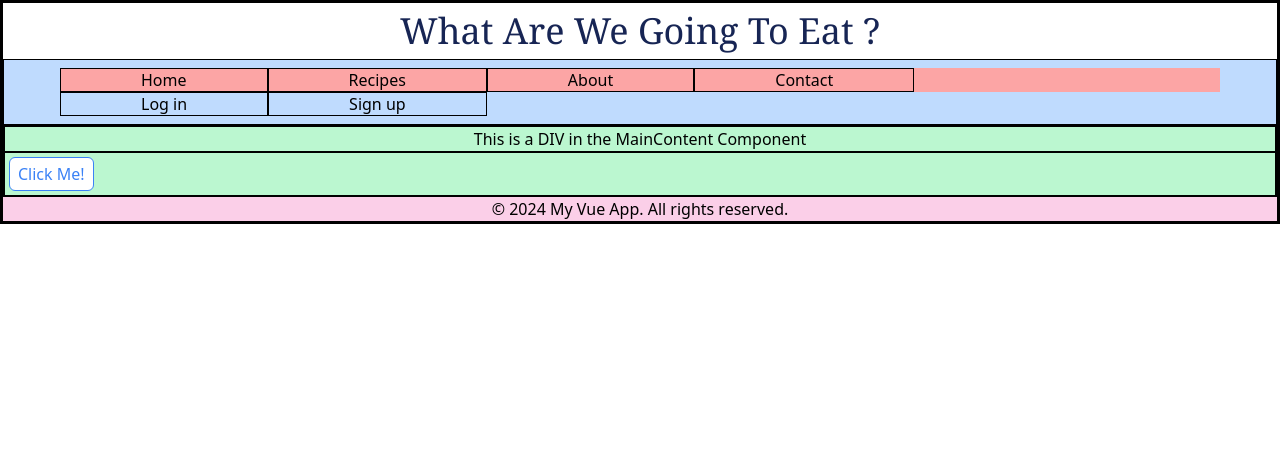
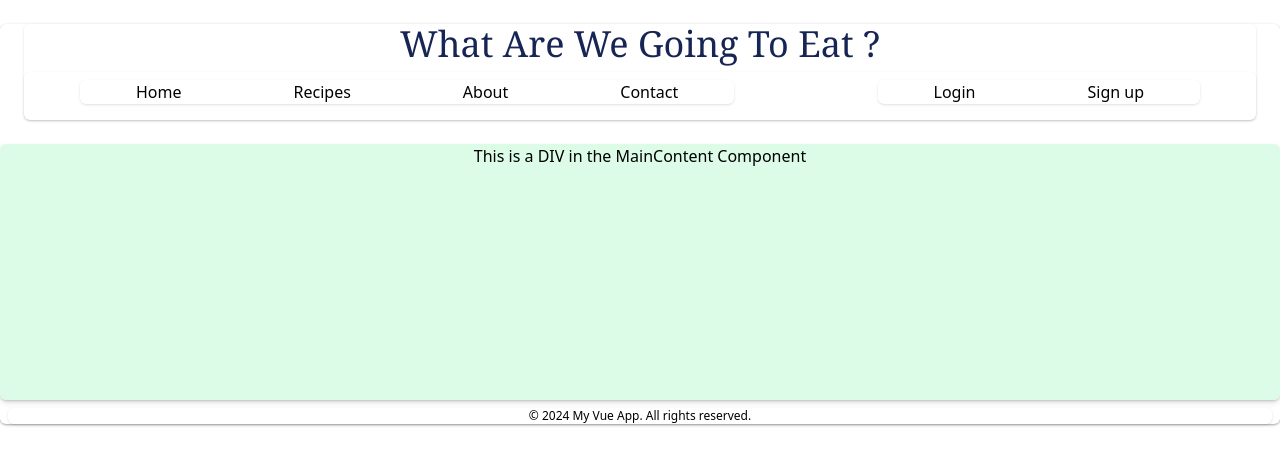
Before and after one commit to DobrinIvanov/wawgte-frontend, a Vue app: page /home in a window 1280 px wide. Shown: the top 464 px of the page. Built offline with nearby package versions, Linux system fonts and the light colour scheme.

Commit message:
learning on one page

```diff
--- a/src/components/Footer.vue
+++ b/src/components/Footer.vue
@@ -1,13 +1,16 @@
 <!-- Footer.vue -->
 
 <template>
-    <footer class='text-center bg-pink-200'>
+    <div class='text-center text-xs m-2'>
      &copy; 2024 My Vue App. All rights reserved.
-    </footer>
+    </div>
   </template>
 
   <script>
   export default {
+      data() {
+      return {};
+    },
   };
   </script>
 
--- a/src/components/Header.vue
+++ b/src/components/Header.vue
@@ -1,11 +1,22 @@
 <!-- Header.vue -->
 
 <template>
+  <div class="m-6">
     <h1 class='text-center'>What Are We Going To Eat ?</h1>
+    <Menu />
+  </div>
 </template>
 
 <script>
+import Menu from './Menu.vue'
+
 export default {
+  components:{
+    Menu,
+  },
+  data() {
+
+  },
 };
 </script>
 
--- a/src/components/Main.vue
+++ b/src/components/Main.vue
@@ -1,9 +1,8 @@
 <!-- Main.vue -->
 
 <template>
-  <div class='mx-auto container'>
+  <div class='mx-auto container m-6'>
     <Header />
-    <Menu />
     <MainContent />
     <Footer />
   </div>
--- a/src/components/MainContent.vue
+++ b/src/components/MainContent.vue
@@ -1,18 +1,19 @@
 <!-- MainContent.vue -->
 
 <template>
-      <div class='bg-green-200'>
-        <div class='text-center'>
+      <div>
+        <div class='text-center h-64 bg-green-100 shadow-md'>
           This is a DIV in the MainContent Component
-        </div>
-        <div class='container'>
-          <button>Click Me!</button>
         </div>
       </div>
 </template>
 
 <script>
- export default {};
+ export default {
+  data() {
+    return {};
+  },
+ };
 </script>
 
 <style>
--- a/src/components/Menu.vue
+++ b/src/components/Menu.vue
@@ -1,16 +1,26 @@
 <!-- Menu.vue -->
 
 <template>
-    <div class="bg-blue-200 px-14 py-2 container mx-auto">
-      <nav class="bg-red-300">
-        <a class="px-20 border-black border" v-for="(item, index) in menuItems" :key="index" :href="item.link">{{ item.text }}</a>
-      </nav>
-      <nav>
-        <a class="px-20 border-black border">Log in</a>
-        <a class="px-20 border-black border">Sign up</a>
-      </nav>
+    <div class="px-14 py-2 container mx-auto flex-row h-12">
+      <div class='inline-block'>
+        <ul class='container mx-auto'>
+          <li v-for="(item, index) in menuItems" :key="index" class="inline-block px-8 menu-btn ">
+            <a :href="item.link">{{ item.text }}</a>
+          </li>
+        </ul>
+      </div>
+      <div class='inline-block float-right'>
+        <ul>
+        <li class='inline-block menu-btn'>
+          <a> Login</a>
+        </li>
+        <li class='inline-block menu-btn'>
+          <a> Sign up</a>
+        </li>
+        </ul>
+      </div>
     </div>
-  </template>
+</template>
 
   <script>
   export default {
--- /dev/null
+++ b/src/components/MenuButton.vue
@@ -0,0 +1,17 @@
+<!-- Footer.vue -->
+
+<template>
+    <button></button>
+</template>
+
+<script>
+export default {
+    data() {
+    return {};
+  },
+};
+</script>
+
+<style scoped>
+/* TailwindCSS styles */
+</style>
--- a/src/tw/base.css
+++ b/src/tw/base.css
@@ -1,6 +1,6 @@
 h1{ @apply text-left text-blue-950 text-4xl font-serif my-2}
 p{ @apply font-mono my-1}
 button{ @apply border border-blue-500 text-blue-500 bg-white px-2 py-1 m-1 rounded-md }
-button:hover{ @apply text-white bg-blue-500 }
+button:hover{ @apply text-white bg-blue-500 fixed}
 button:active{ @apply ring-2 ring-blue-400 ring-offset-2 }
-div{ @apply border border-black}
+div{@apply shadow rounded-md}
--- a/src/tw/comp.css
+++ b/src/tw/comp.css
@@ -1,9 +1,8 @@
 @layer utilities {
     .comp{@apply text-3xl text-orange-300 }
 }
+.menu-btn{ @apply px-10 mx-4}
+.menu-btn:hover{ @apply px-12}
+.menu-btn:active{ @apply px-11}
 
 .comp{ @apply text-3xl text-yellow-500 }
-
-.danger{ @apply border-red-500 text-red-500 }
-.danger:hover{ @apply bg-red-500 }
-.danger:active{ @apply ring-red-400}
```
